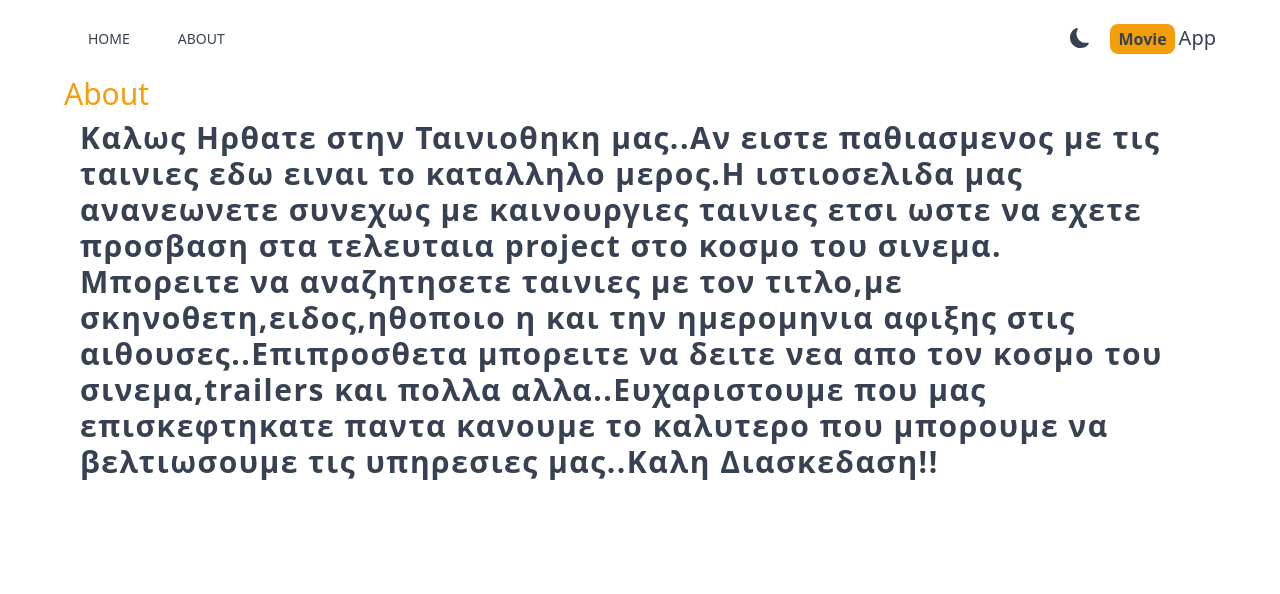
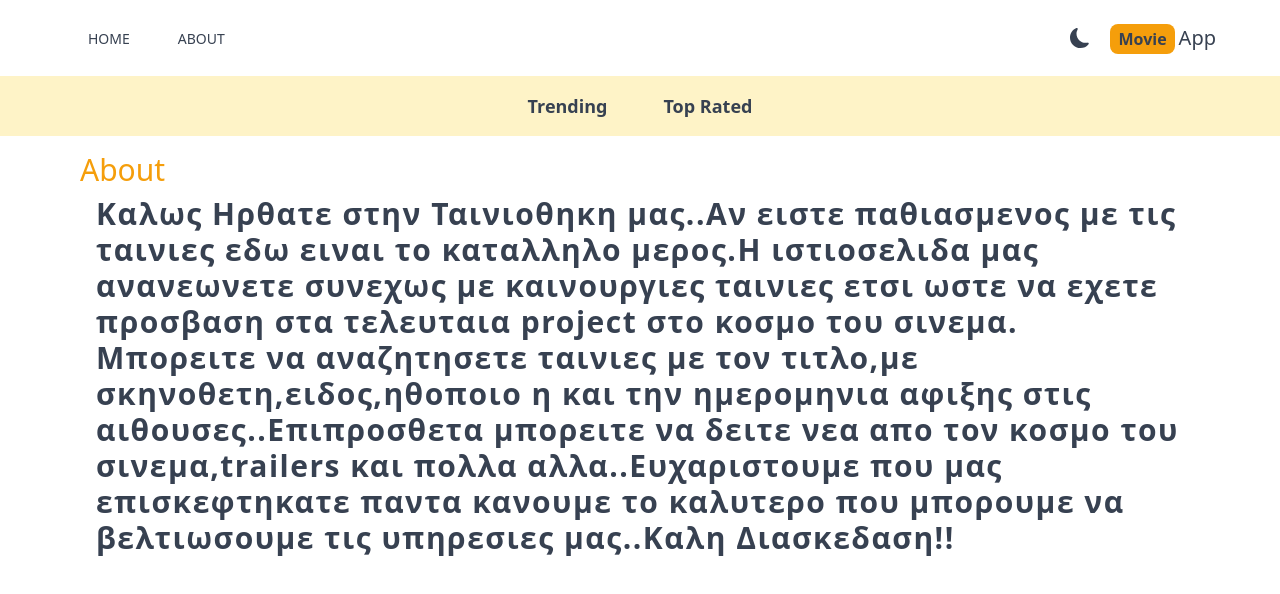
Before and after one commit to argyris3/movie-project, a Next.js app: page /about in a window 1280 px wide. Shown: the top 594 px of the page. Built offline with nearby package versions, Linux system fonts and the light colour scheme.

Commit message:
navbar section

```diff
--- a/src/app/about/page.jsx
+++ b/src/app/about/page.jsx
@@ -1,6 +1,6 @@
 function About() {
   return (
-    <div className="max-w-6xl mx-auto space-x-4 ">
+    <div className="max-w-6xl mx-auto space-x-4 p-4 ">
       <h1 className=" text-lg md:text-xl lg:text-2xl xl:text-3xl font-medium mb-2 text-amber-500">About</h1>
       <p className="text-lg font-semibold md:text-xl lg:text-2xl xl:text-3xl tracking-wider  ">
         Καλως Ηρθατε στην Ταινιοθηκη μας..Αν ειστε παθιασμενος με τις ταινιες εδω ειναι το καταλληλο μερος.Η ιστιοσελιδα
--- a/src/app/layout.jsx
+++ b/src/app/layout.jsx
@@ -1,6 +1,7 @@
 import Header from '@/components/Header';
 import './globals.css';
 import Providers from './Providers';
+import Navbar from '@/components/Navbar';
 
 export const metadata = {
   title: 'Movie App',
@@ -16,7 +17,7 @@
           <Header />
 
           {/* navbar */}
-
+          <Navbar />
           {/* searchbox*/}
 
           {children}
--- /dev/null
+++ b/src/components/Navbar.jsx
@@ -0,0 +1,10 @@
+import NavbarItem from './NavbarItem';
+
+export default function Navbar() {
+  return (
+    <div className="flex justify-center gap-2 dark:bg-gray-600 bg-amber-100 lg:text-lg p-4">
+      <NavbarItem title="Trending" param="fetchTrending" />
+      <NavbarItem title="Top Rated" param="fetchTopRated" />
+    </div>
+  );
+}
--- /dev/null
+++ b/src/components/NavbarItem.jsx
@@ -0,0 +1,21 @@
+'use client';
+import Link from 'next/link';
+import { useSearchParams } from 'next/navigation';
+
+export default function NavbarItem({ title, param }) {
+  const searchParams = useSearchParams();
+  const genre = searchParams.get('genre');
+
+  return (
+    <div>
+      <Link
+        className={`m-4 hover:text-amber-600 font-semibold p-2 ${
+          genre && genre === param && 'underline underline-offset-8 decoration-4  decoration-amber-500 rounded-lg'
+        }`}
+        href={`/?genre=${param}`}
+      >
+        {title}
+      </Link>
+    </div>
+  );
+}
```
